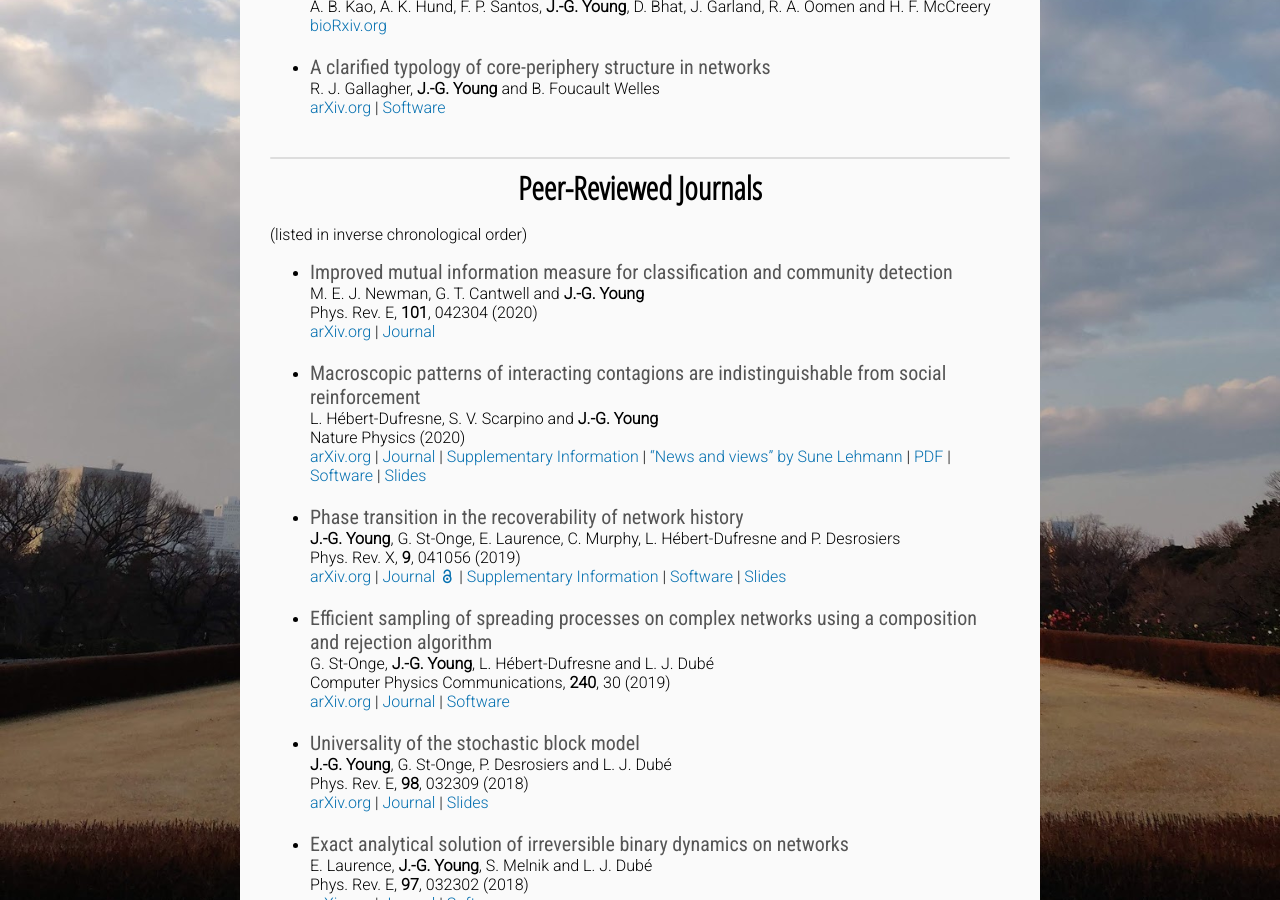
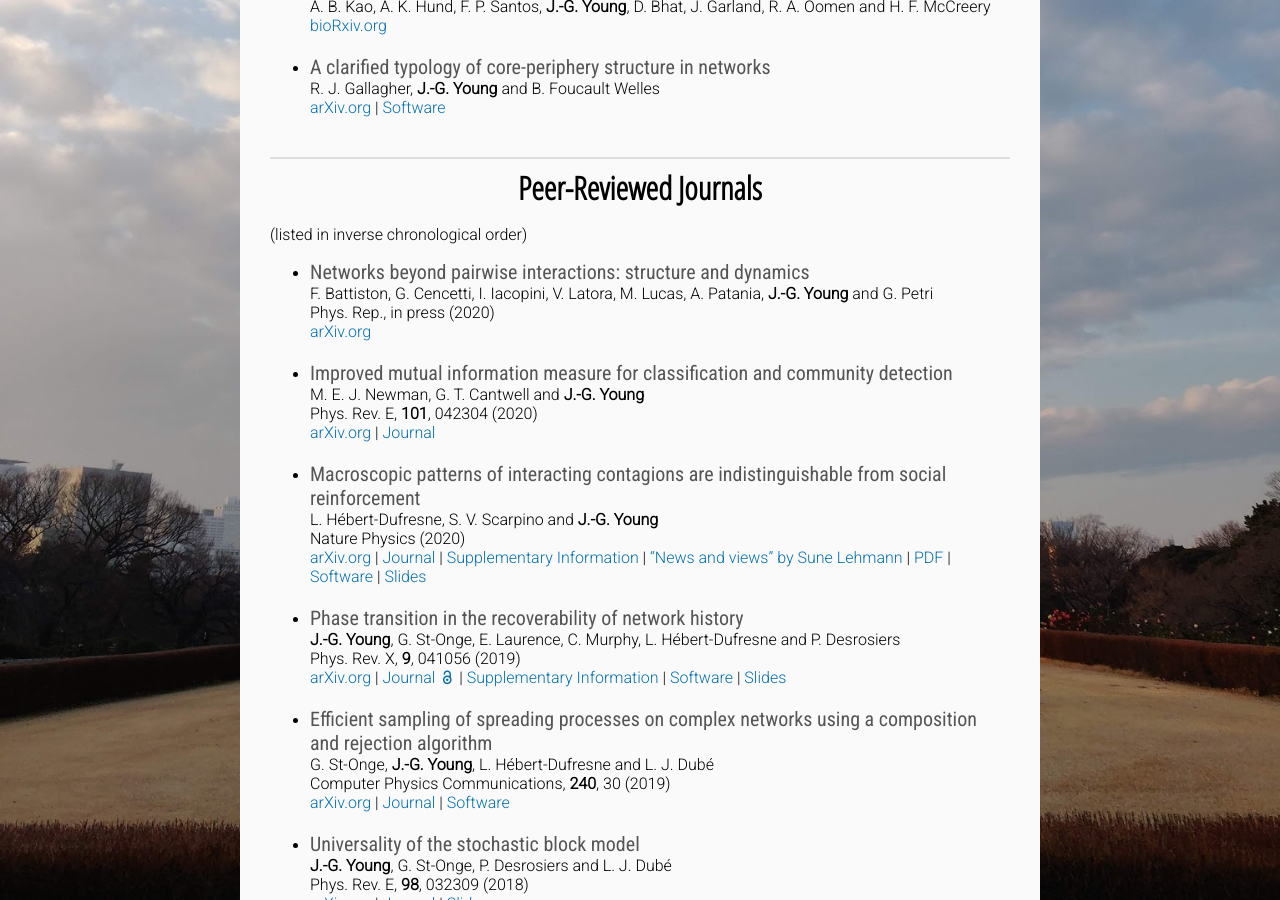
Before and after one commit to jg-you/jg-you.github.io, a Jekyll site: the page built from publications.md, in a window 1280 px wide and 900 px high, scrolled down 773 px. Built offline with Jekyll 4.4.1, drawn with Linux system fonts in a browser that asks for light colours; some web fonts are replaced; comment, search, counter and statistics services are not loaded.

Commit message:
Added beyond

```diff
--- a/publications.md
+++ b/publications.md
@@ -28,6 +28,14 @@ R. J. Gallagher, **J.-G. Young** and B. Foucault Welles<br/>
 ## Peer-Reviewed Journals
 
 <p>(listed in inverse chronological order)</p>
+
+
+
+
+* <span class="pub-title">Networks beyond pairwise interactions: structure and dynamics</span><br/>
+F. Battiston, G. Cencetti, I. Iacopini, V. Latora, M. Lucas, A. Patania, **J.-G. Young** and G. Petri <br/>
+Phys. Rep., in press (2020)<br/>
+[arXiv.org](https://arxiv.org/abs/2006.01764)
 
 
 * <span class="pub-title">Improved mutual information measure for classification and community detection</span><br/>
```
